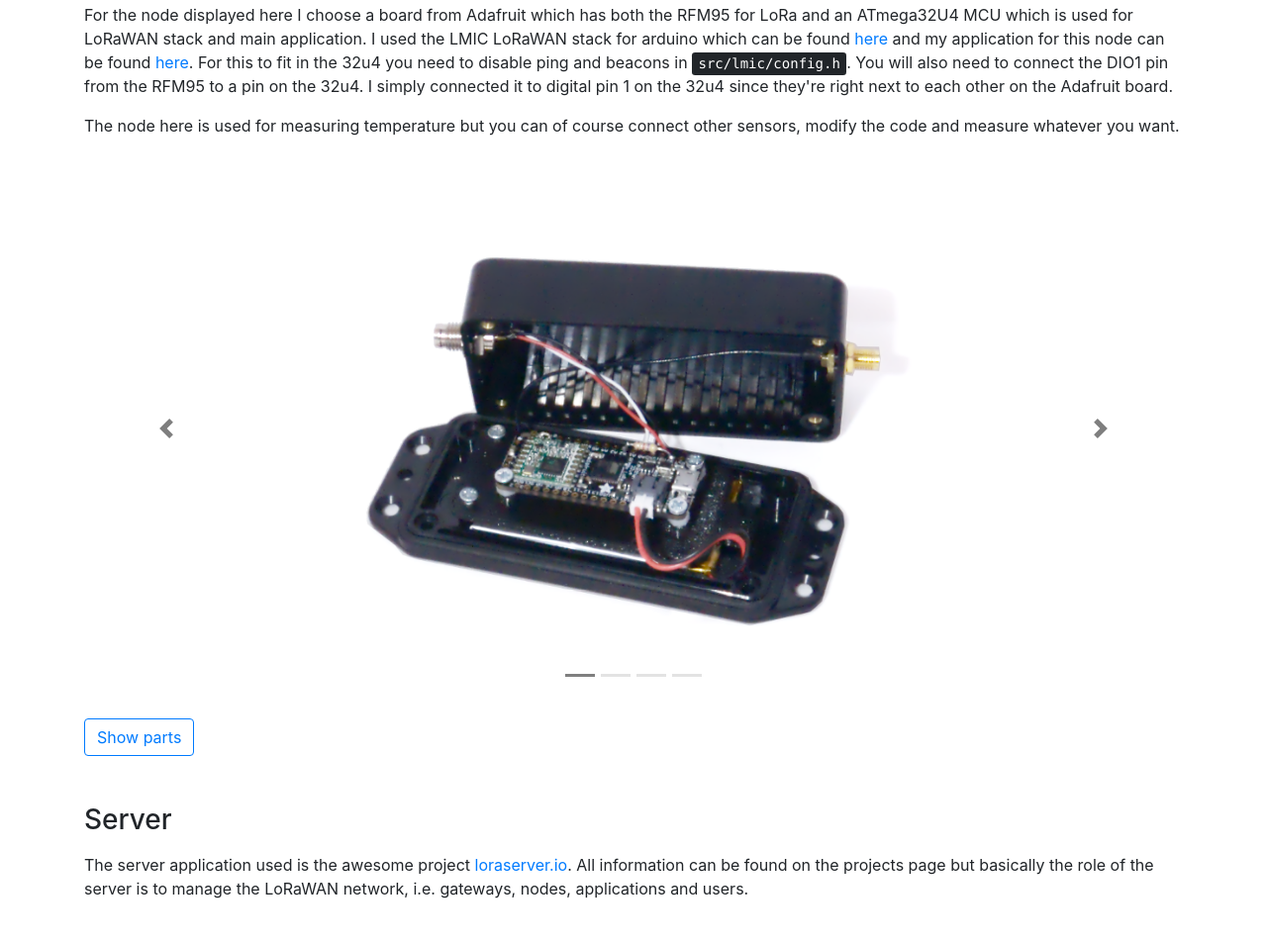
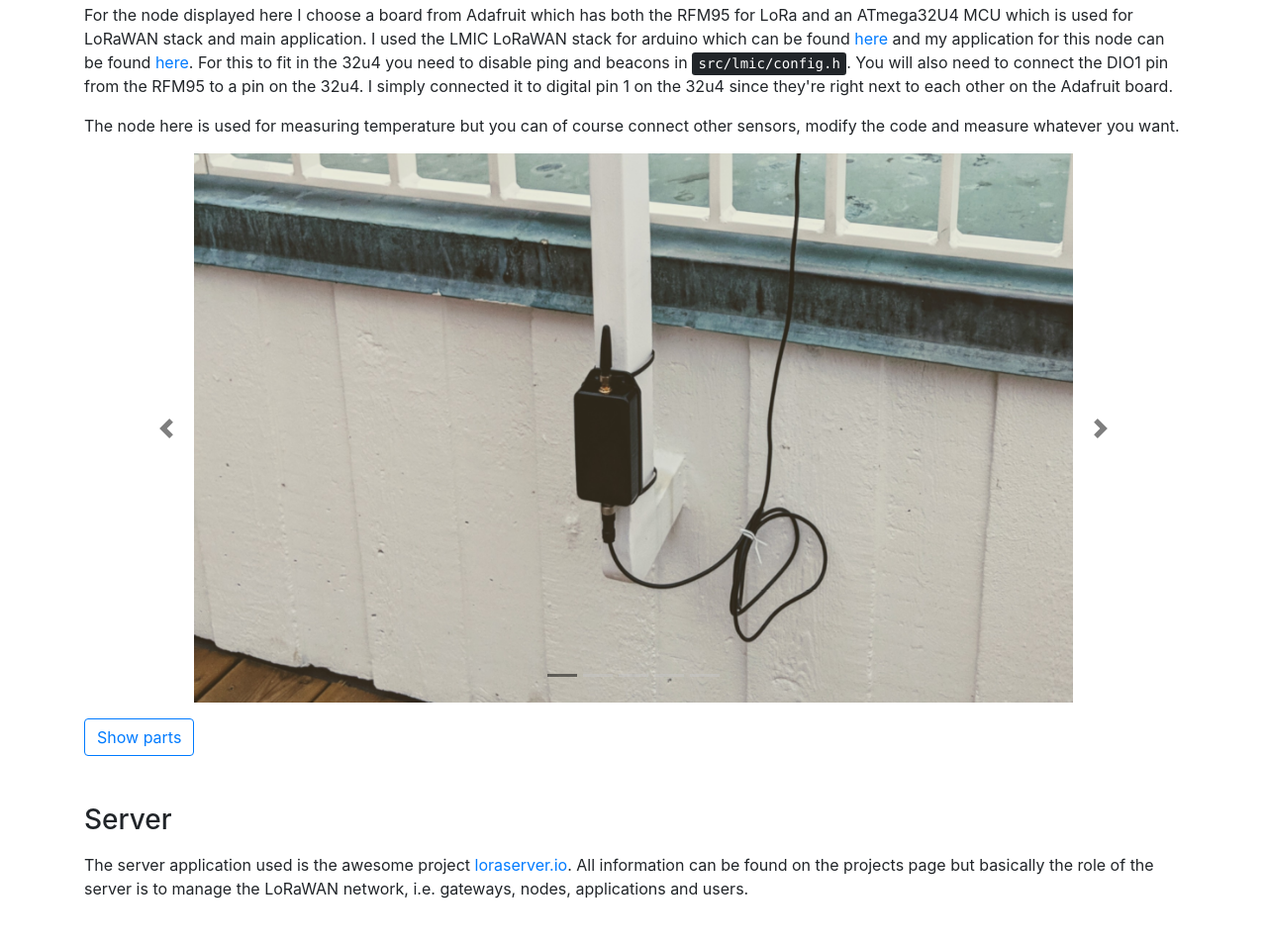
Before and after one commit to tsvehagen/lora.svehagen.io, a plain HTML site: page index.html in a window 1280 px wide. Shown: the part 2381-3336 px from the top of the page at 99% size. Drawn offline with nearby package versions, Linux system fonts and the light colour scheme.

Commit message:
Add picture of mounted temperature node

```diff
--- a/index.html
+++ b/index.html
@@ -160,9 +160,13 @@
                 <li data-target="#carousel-node" data-slide-to="1"></li>
                 <li data-target="#carousel-node" data-slide-to="2"></li>
                 <li data-target="#carousel-node" data-slide-to="3"></li>
+                <li data-target="#carousel-node" data-slide-to="4"></li>
             </ol>
             <div class="carousel-inner">
                 <div class="carousel-item active">
+                    <img class="d-block m-auto" src="img/node-mounted.png" alt="Node mounted">
+                </div>
+                <div class="carousel-item">
                     <img class="d-block m-auto" src="img/node-inside.png" alt="Node open">
                 </div>
                 <div class="carousel-item">
```
Also changed, not shown: img/node-mounted.png (added).
